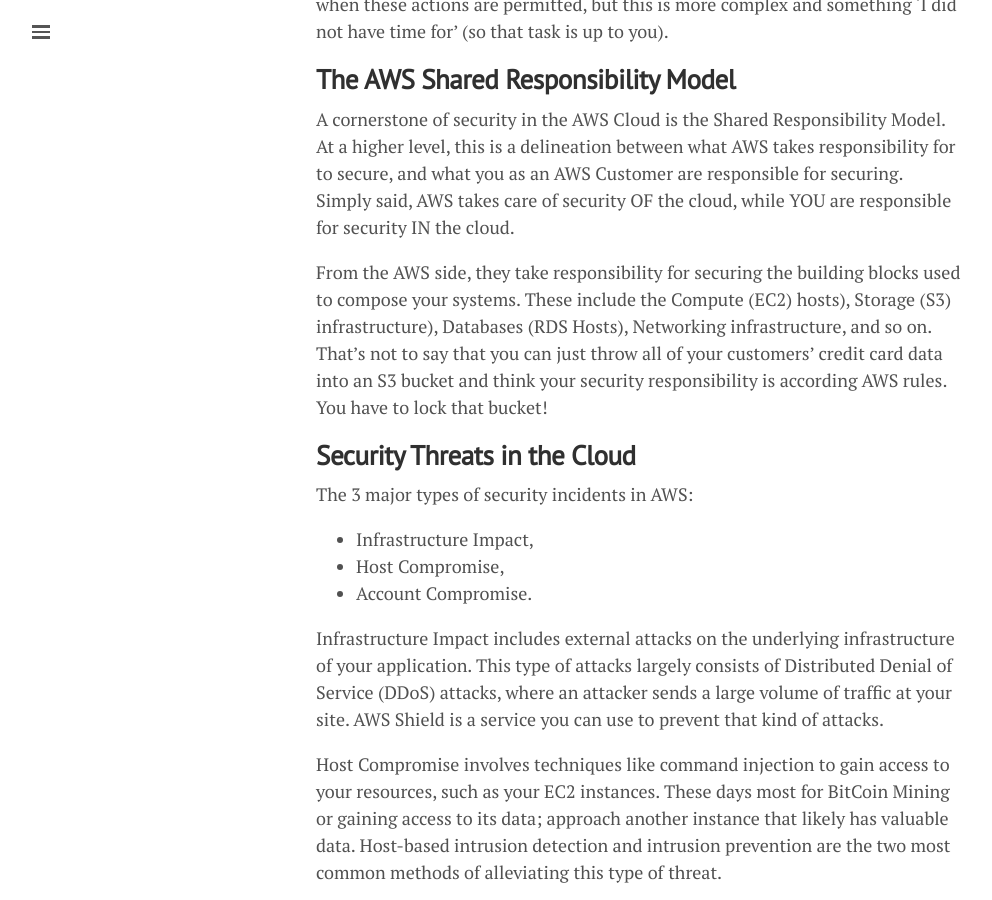
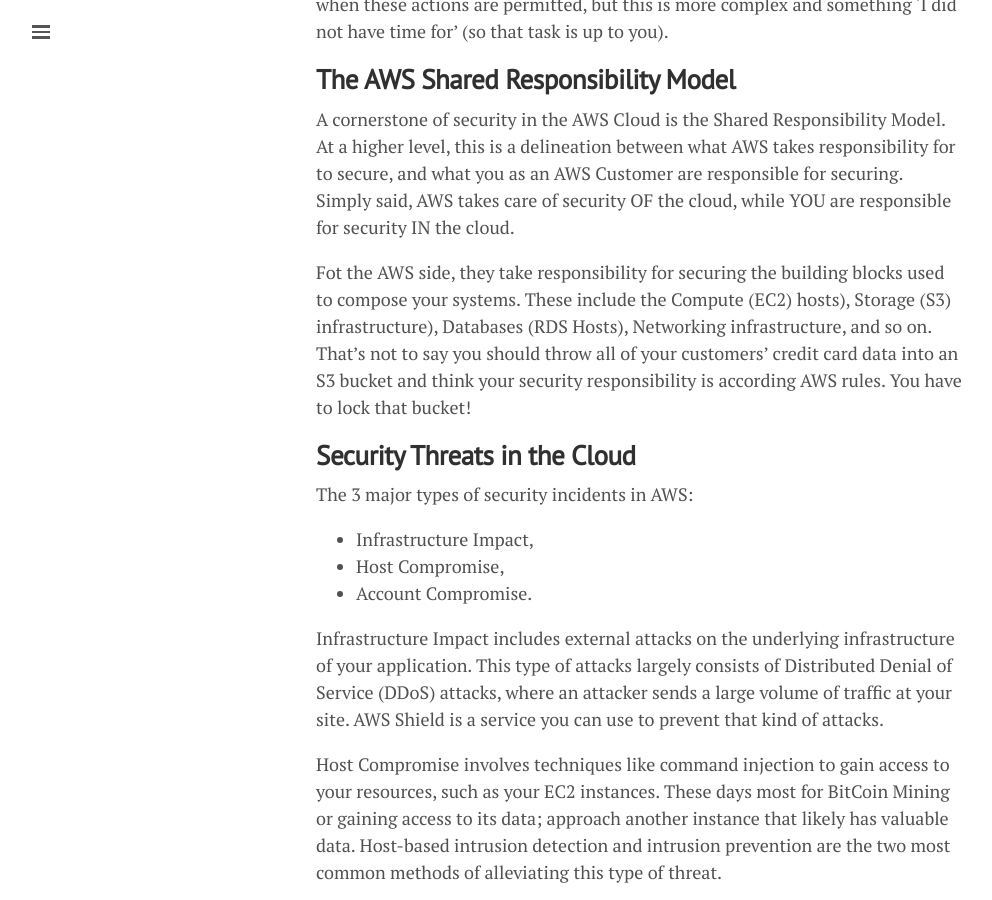
Before and after one commit to lgeurts/lgeurts.github.io, a Jekyll site: the page built from _posts/2021-11-02-activity-aware-ids-for-aws.md, in a window 1280 px wide and 900 px high, scrolled down 720 px. Shown: the whole window, without its empty margins (0-992 px from the left). Built offline with Jekyll 4.4.1, drawn with Linux system fonts in a browser that asks for light colours; nearby versions of some CDN libraries; comment, search, counter and statistics services are not loaded.

Commit message:
Update 2021-11-02-activity-aware-ids-for-aws.md

```diff
--- a/_posts/2021-11-02-activity-aware-ids-for-aws.md
+++ b/_posts/2021-11-02-activity-aware-ids-for-aws.md
@@ -20,7 +20,7 @@
 A cornerstone of security in the AWS Cloud is the Shared Responsibility Model. At a higher level, this is a delineation between what AWS takes responsibility for to secure, and what you as an AWS Customer are responsible for securing.
 <br>Simply said, AWS takes care of security OF the cloud, while YOU are responsible for security IN the cloud.
 
-From the AWS side, they take responsibility for securing the building blocks used to compose your systems. These include the Compute (EC2) hosts), Storage (S3) infrastructure), Databases (RDS Hosts), Networking infrastructure, and so on. That’s not to say that you can just throw all of your customers’ credit card data into an S3 bucket and think your security responsibility is according AWS rules. You have to lock that bucket!
+Fot the AWS side, they take responsibility for securing the building blocks used to compose your systems. These include the Compute (EC2) hosts), Storage (S3) infrastructure), Databases (RDS Hosts), Networking infrastructure, and so on. That’s not to say you should throw all of your customers’ credit card data into an S3 bucket and think your security responsibility is according AWS rules. You have to lock that bucket!
 
 ## **Security Threats in the Cloud**
 
```
